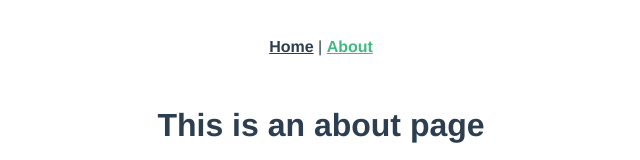
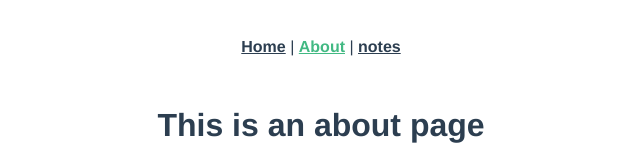
Before and after one commit to jeffspatafora/student-assessment-tracker-app-frontend, a Vue app: page /about in a window 1280 px wide. Shown: the top 160 px of the page, without its empty margins (319-959 px from the left). Built offline with nearby package versions, Linux system fonts and the light colour scheme.

Commit message:
adds router link to usernotesindex in app.vue

```diff
--- a/src/App.vue
+++ b/src/App.vue
@@ -1,9 +1,10 @@
 <template>
   <nav>
     <router-link to="/">Home</router-link> |
-    <router-link to="/about">About</router-link>
+    <router-link to="/about">About</router-link> |
+    <router-link to="/usernotesindex">notes</router-link>
   </nav>
-  <router-view/>
+  <router-view />
 </template>
 
 <style>
```
